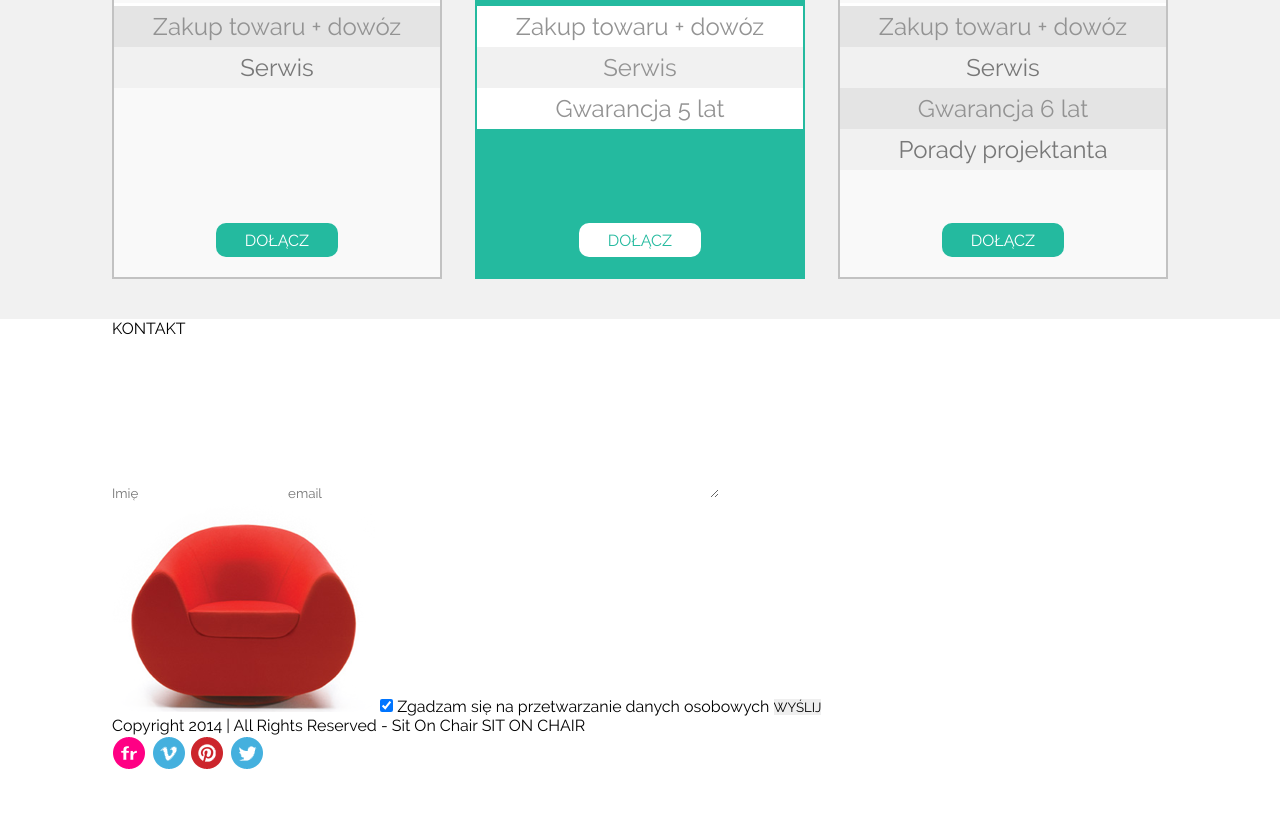
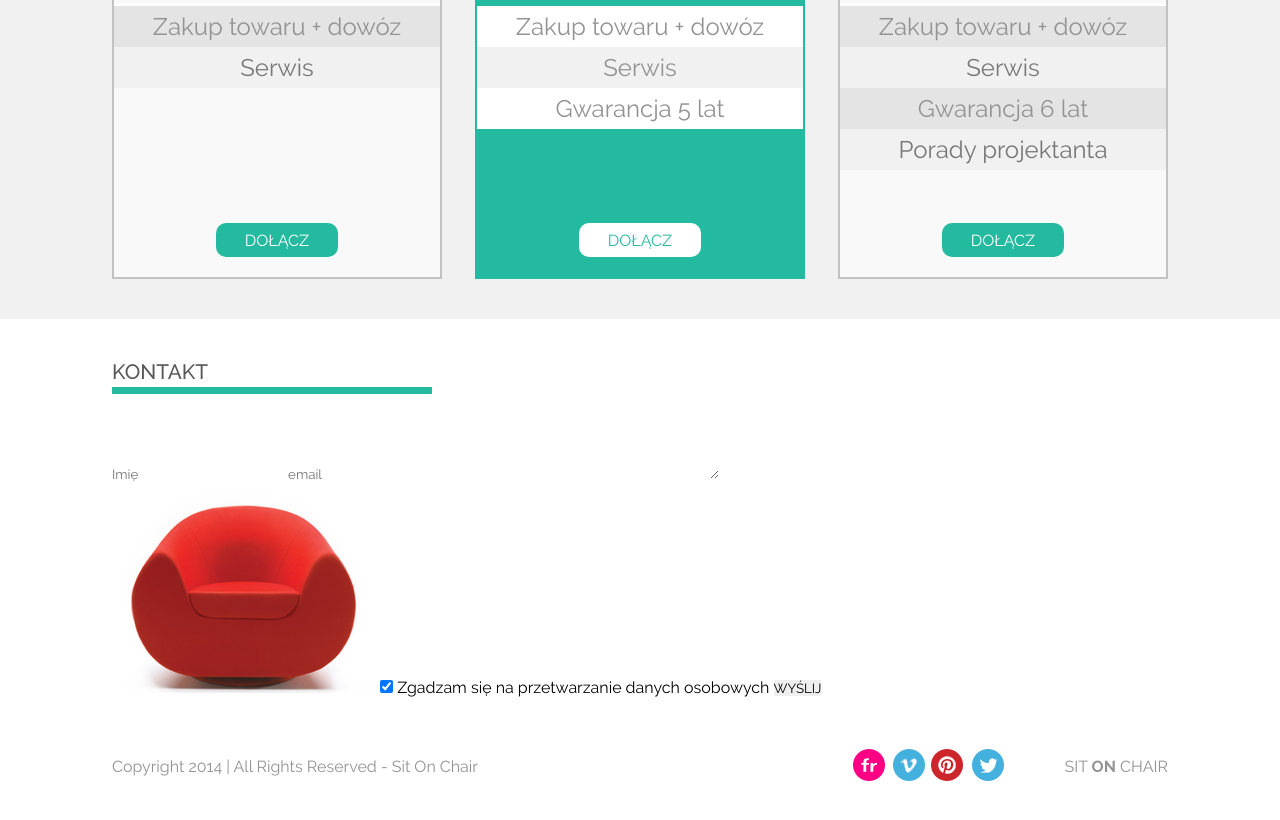
Before and after one commit to pgrycz/POZ_FRO_W_03_Warsztat_01_Sit_on_chair, a plain HTML site: page index.html in a window 1280 px wide. Shown: the part 1266-2086 px from the top of the page. Before the commit the page ends 2040 px from the top, so only its background shows below. Drawn offline with Linux system fonts and the light colour scheme.

Commit message:
all clear, todo: .contact form section

```diff
--- a/css/style.css
+++ b/css/style.css
@@ -479,3 +479,66 @@ sup {
   background-color: #FFF;
   color: #24BA9F;
 }
+
+/*contact*/
+.contact__container {
+  position: relative;
+}
+
+.contact__headline {
+  position: absolute;
+  width: 320px;
+  top: 40px;
+  left: 0;
+  font-family: "ralewaymedium";
+  font-size: 1.3rem;
+  color: #575757;
+  padding-bottom: 3px;
+  border-bottom: 7px solid #24BA9F;
+}
+
+.contact__container > form {
+  float: left;
+}
+
+.contact__container::after {
+  content: '';
+  clear: both;
+  display: table;
+}
+
+/*footer*/
+footer {
+  /*height: 130px;*/
+}
+
+.footer__register {
+  float: left;
+}
+
+.footer__social,
+.footer__logo {
+  float: right;
+}
+
+.footer__logo {
+  margin-left: 60px;
+}
+
+.footer__social {
+  margin: 50px 0;
+}
+
+.footer__register,
+.footer__logo {
+  margin-top: 60px;
+}
+
+[class*="footer__logo"],
+.footer__register {
+  color: #939393;
+}
+
+.footer__logo--bold {
+  font-family: "ralewaybold";
+}
--- a/index.html
+++ b/index.html
@@ -160,7 +160,7 @@
 <footer>
   <div class="footer__container">
     <span class="footer__register">Copyright 2014 | All Rights Reserved - Sit On Chair</span>
-    <span class="footer__logo__item">SIT <span class="footer__logo__item--bold">ON</span> CHAIR</span>
+    <span class="footer__logo">SIT <span class="footer__logo--bold">ON</span> CHAIR</span>
     <div class="footer__social">
       <a href="#">
         <img src="images/flickr.png"
```
